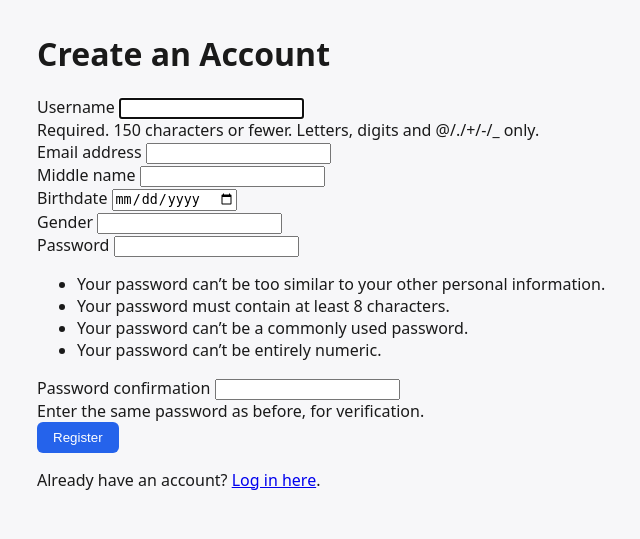
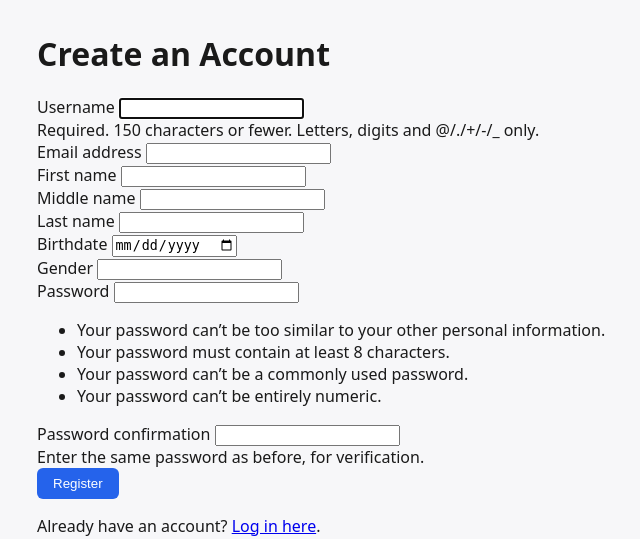
Before and after one commit to cacutler/Teacher-Tutor-Dashboard-Django, a Django app: page /register/ in a window 1280 px wide. Shown: the part 54-593 px from the top of the page, without its empty margins (153-793 px from the left). Run offline with Django 5.2, Linux system fonts and the light colour scheme.

Commit message:
Added register form fields for first and last names

```diff
--- a/core/forms.py
+++ b/core/forms.py
@@ -5,5 +5,5 @@ User = get_user_model()
 class RegistrationForm(UserCreationForm):
     class Meta(UserCreationForm.Meta):
         model = User
-        fields = ("username", "email", "middle_name", "birthdate", "gender")
+        fields = ("username", "email", "first_name", "middle_name", "last_name", "birthdate", "gender")
         widgets = {"birthdate": forms.DateInput(attrs={"type": "date"})}
--- a/templates/registration/register.html
+++ b/templates/registration/register.html
@@ -14,7 +14,7 @@
     {% csrf_token %}
     {% for field in form %}
       <div class="form-row">
-        <label for="{{ field.id_for_label }}">{{field.label}}</label>
+        <label for="{{field.id_for_label}}">{{field.label}}</label>
         {{field}}
         {% if field.help_text %}
           <div class="field-help">{{field.help_text}}</div>
```
